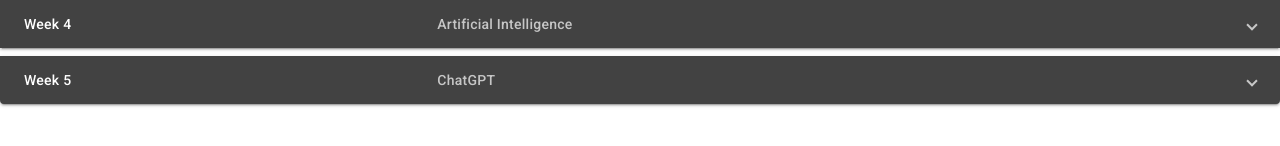
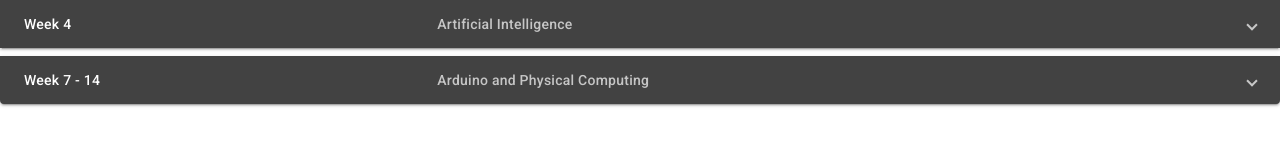
Before and after one commit to salmaanakhtar/salmaanakhtar.github.io, an Angular app: page /blog in a window 1280 px wide. Shown: the part 296-442 px from the top of the page. Built offline with nearby package versions, Linux system fonts and the light colour scheme.

Commit message:
finished week 4

```diff
--- a/src/app/bloghomepage/bloghomepage.component.html
+++ b/src/app/bloghomepage/bloghomepage.component.html
@@ -159,6 +159,10 @@
 
       <h1><b>Activity 3</b></h1>
 
+      <a href="https://imgur.com/sSY5Oc8"><img src="https://i.imgur.com/sSY5Oc8.mp4" title="source: imgur.com" /></a>
+
+      <p>Machine Learning can be used in industries to help orginize products by quality, color or type.</p>
+
       <h1><b>Activity 4</b></h1>
 
       <h1><b>Activity 5</b></h1>
@@ -172,12 +176,15 @@
                        (closed)="panelOpenState = false">
     <mat-expansion-panel-header>
       <mat-panel-title>
-        Week 5
+        Week 7 - 14
       </mat-panel-title>
       <mat-panel-description>
-        ChatGPT
+        Arduino and Physical Computing
       </mat-panel-description>
     </mat-expansion-panel-header>
+
+
+
   </mat-expansion-panel>
 
 </mat-accordion>
```
Also changed, not shown: 3 other files (tests, documents, lock files or other folders).
